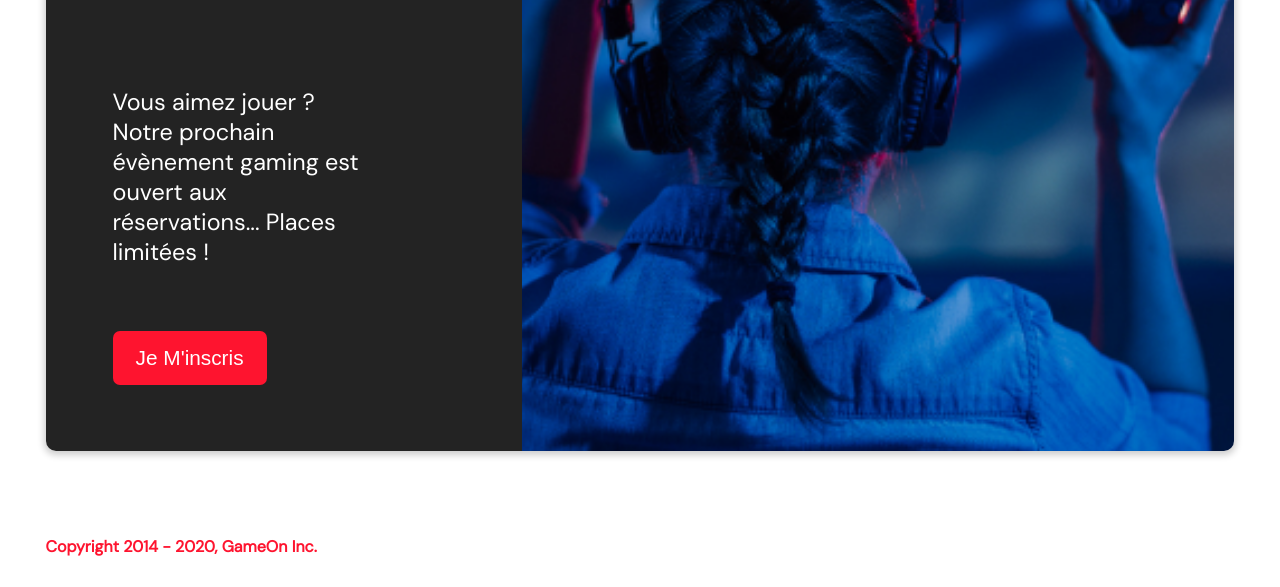
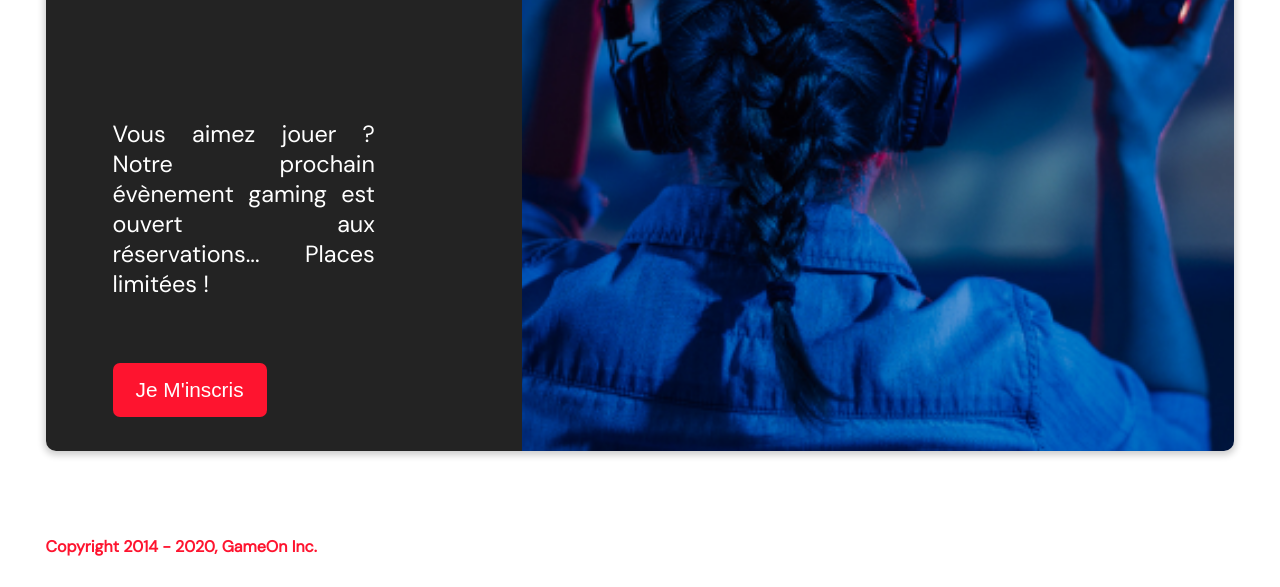
Before and after one commit to audebridault/Projet4, a website: page starterOnly/index.html in a window 1280 px wide. Shown: the part 445-1032 px from the top of the page. Drawn offline with Linux system fonts and the light colour scheme.

Commit message:
modif .hero-content

```diff
--- a/starterOnly/modal.css
+++ b/starterOnly/modal.css
@@ -111,13 +111,13 @@ img {
   }
   .hero-text{
     position: absolute;
+    top: 15%;
+    text-align: justify;
     width: 200%;
-    top: 10%;
-    text-align: inherit;
   }
   .btn-signup{
     position: absolute;
-    top: 20%;
+    top: 25%;
   }
 }
 
```
